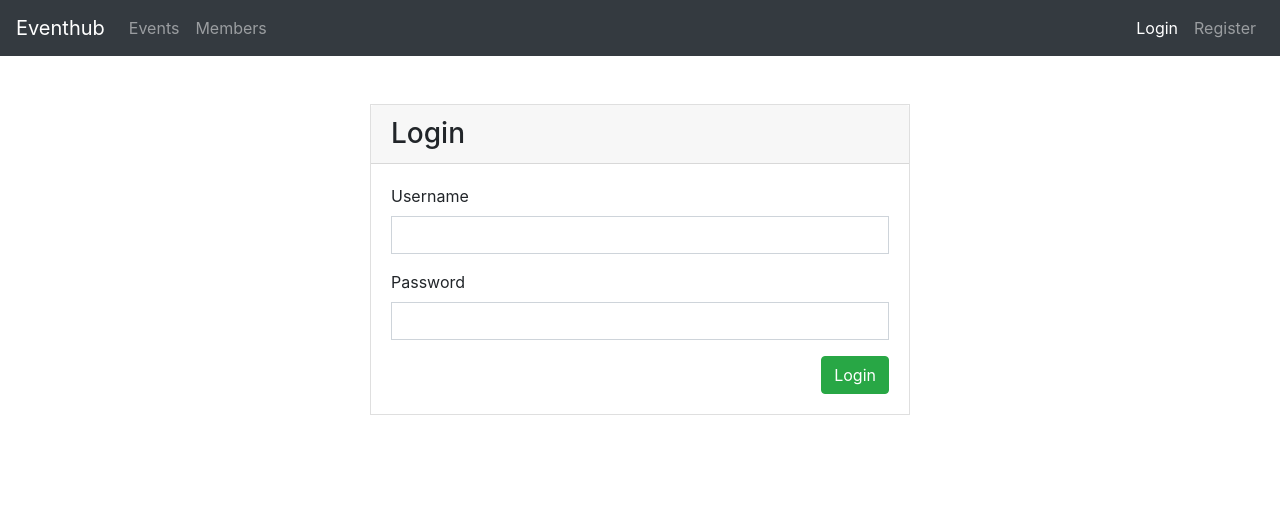
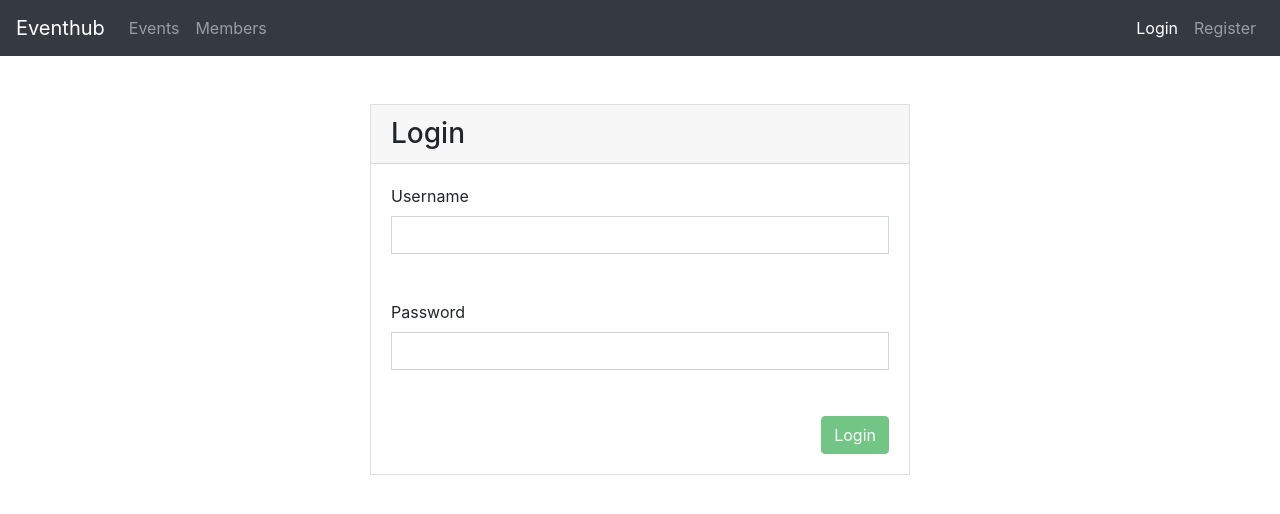
Before and after one commit to marco238/jwt_client, an Angular app: page /login in a window 1280 px wide. Shown: the top 514 px of the page. Built offline with nearby package versions, Linux system fonts and the light colour scheme.

Commit message:
feat: login validators

```diff
--- a/src/app/components/login/login.component.css
+++ b/src/app/components/login/login.component.css
@@ -0,0 +1,3 @@
+.form-group {
+  height: 100px;
+}
--- a/src/app/components/login/login.component.html
+++ b/src/app/components/login/login.component.html
@@ -9,16 +9,36 @@
           <h3 class="mb-0">Login</h3>
         </div>
         <div class="card-body">
-          <form class="form">
+          <form class="form" #form="ngForm">
             <div class="form-group">
               <label for="uname1">Username</label>
-              <input [(ngModel)]="loginUserData.email" type="text" class="form-control rounded-0" name="email" required>
+              <input
+                [(ngModel)]="loginUserData.email"
+                type="text"
+                class="form-control rounded-0"
+                name="email" id="email"
+                #nameInput="ngModel"
+                required
+                email>
+              <p class="text-danger text-right" *ngIf="nameInput.touched && !nameInput.valid">Username needed!</p>
             </div>
             <div class="form-group">
               <label>Password</label>
-              <input [(ngModel)]="loginUserData.password" type="password" class="form-control rounded-0" name="password" required>
+              <input
+                [(ngModel)]="loginUserData.password"
+                type="password"
+                class="form-control rounded-0"
+                name="password"
+                #passInput="ngModel"
+                required
+                minlength="6">
+              <p class="text-danger text-right" *ngIf="passInput.touched && !passInput.valid">Password needed!</p>
             </div>
-            <button type="button" class="btn btn-success float-right" (click)="loginUser()">Login</button>
+            <button
+              [disabled]="!form.valid"
+              type="button"
+              class="btn btn-success float-right"
+              (click)="loginUser(form)">Login</button>
           </form>
         </div>
       </div>
--- a/src/app/components/login/login.component.ts
+++ b/src/app/components/login/login.component.ts
@@ -20,7 +20,6 @@ export class LoginComponent implements OnInit {
   }
 
   loginUser() {
-    console.log('form: ', this.loginUserData);
     this._auth.loginUser(this.loginUserData)
       .subscribe(
         res => console.log(res),
--- a/src/app/components/register/register.component.css
+++ b/src/app/components/register/register.component.css
@@ -0,0 +1,3 @@
+.form-group {
+  height: 100px;
+}
```
